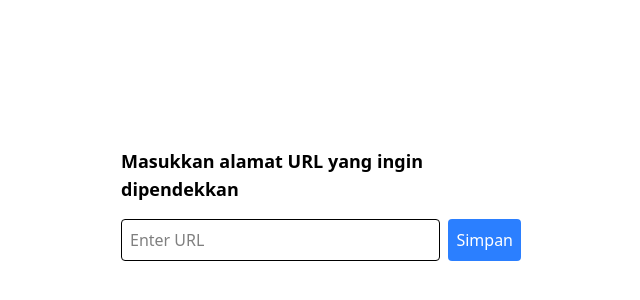
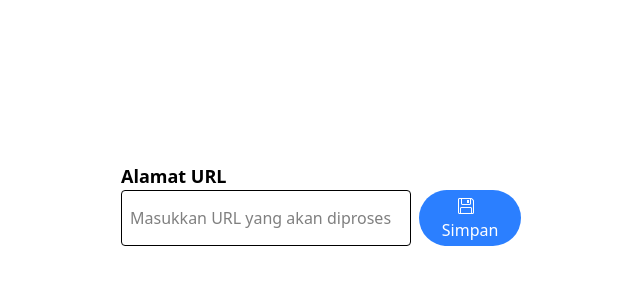
Before and after one commit to hendrapaiton/Hendra, a React (Vite) app in the folder Ui/: page / in a window 1280 px wide. Shown: the part 196-496 px from the top of the page, without its empty margins (319-959 px from the left). Built offline with nearby package versions, Linux system fonts and the light colour scheme.

Commit message:
Add Bootstrap Icons and update App component layout

```diff
--- a/Ui/package.json
+++ b/Ui/package.json
@@ -11,12 +11,14 @@
   },
   "dependencies": {
     "@tailwindcss/vite": "^4.0.0",
+    "bootstrap-icons": "^1.11.3",
     "react": "^18.3.1",
     "react-dom": "^18.3.1",
     "tailwindcss": "^4.0.0"
   },
   "devDependencies": {
     "@eslint/js": "^9.17.0",
+    "@types/node": "^22.10.10",
     "@types/react": "^18.3.18",
     "@types/react-dom": "^18.3.5",
     "@vitejs/plugin-react": "^4.3.4",
--- a/Ui/src/App.tsx
+++ b/Ui/src/App.tsx
@@ -2,12 +2,15 @@ function App() {
   return (
     <div className="flex justify-center items-center h-screen">
       <div className="flex flex-col justify-center items-center">
-        <div className="mb-4 w-100">
-          <h1 className="text-lg text-left font-semibold">Masukkan alamat URL yang ingin dipendekkan</h1>
+        <div className="w-100">
+          <h1 className="text-lg text-left font-semibold">Alamat URL</h1>
         </div>
         <form className="flex w-100">
-          <input type="text" placeholder="Enter URL" className="mr-2 p-2 border rounded w-full" />
-          <button type="submit" className="p-2 bg-blue-500 text-white rounded">Simpan</button>
+          <input type="text" placeholder="Masukkan URL yang akan diproses" className="mr-2 p-2 border rounded w-full" />
+          <button type="submit" className="py-1 px-3 bg-blue-500 text-white rounded-full w-2/6">
+            <i className="bi bi-floppy me-2"></i>
+            <span>Simpan</span>
+          </button>
         </form>
       </div>
     </div>
--- a/Ui/src/index.css
+++ b/Ui/src/index.css
@@ -1 +1,2 @@
 @import "tailwindcss";
+@import "bootstrap-icons/font/bootstrap-icons"
--- /dev/null
+++ b/Ui/src/index.html
@@ -0,0 +1,12 @@
+<!doctype html>
+<html lang="en">
+  <head>
+    <meta charset="UTF-8" />
+    <meta name="viewport" content="width=device-width, initial-scale=1.0" />
+    <title>Vite + React + TS</title>
+  </head>
+  <body>
+    <div id="root"></div>
+    <script type="module" src="/src/main.tsx"></script>
+  </body>
+</html>
--- a/Ui/vite.config.ts
+++ b/Ui/vite.config.ts
@@ -2,7 +2,6 @@ import { defineConfig } from "vite";
 import react from "@vitejs/plugin-react";
 import tailwindcss from "@tailwindcss/vite";
 
-// https://vite.dev/config/
 export default defineConfig({
   plugins: [react(), tailwindcss()],
 });
```
Also changed, not shown: 1 other file (tests, documents, lock files or other folders).
